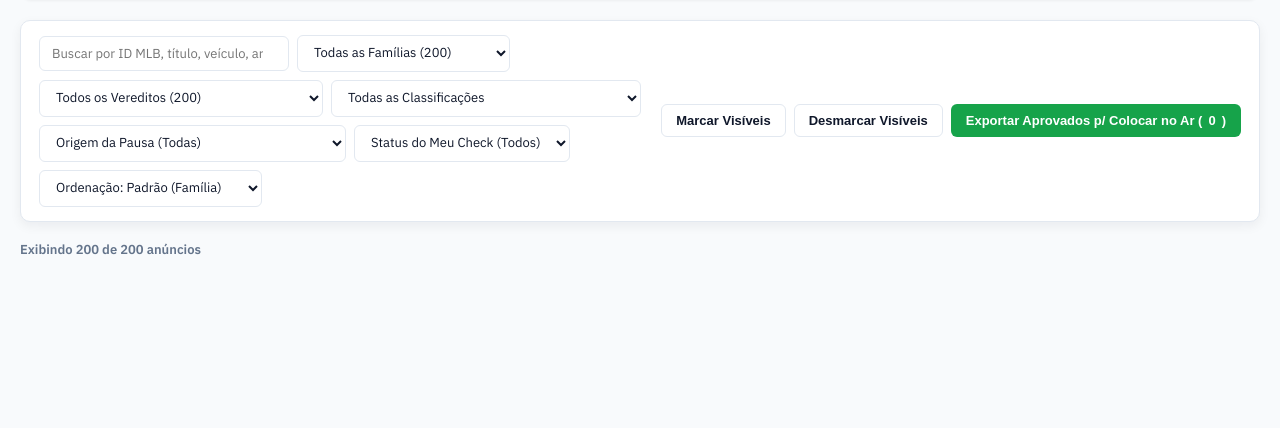
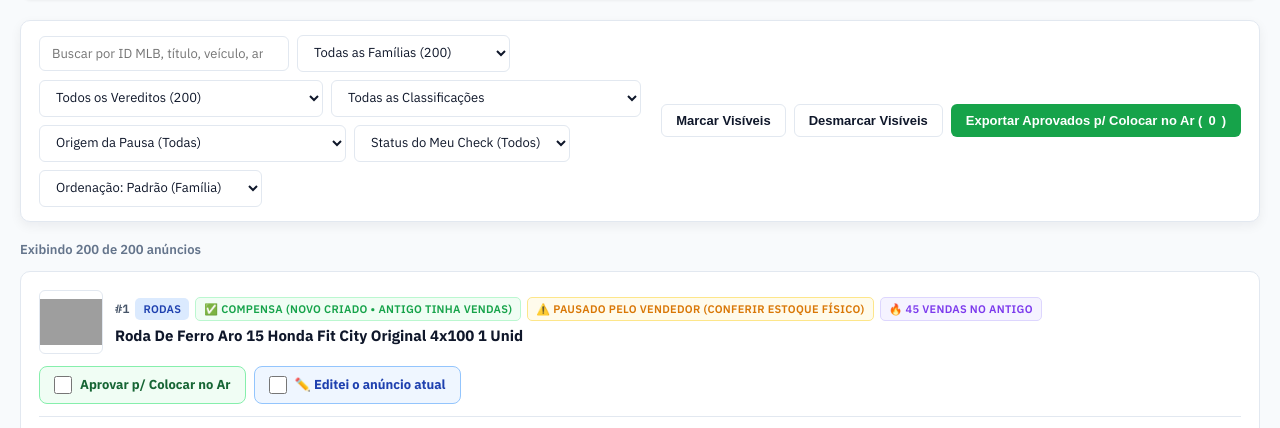
Before and after one commit to jmarckert/carrom-painel, a plain HTML site: page inativos.html in a window 1280 px wide. Shown: the part 483-911 px from the top of the page. Before the commit the page ends 800 px from the top, so only its background shows below. Drawn offline with Linux system fonts and the light colour scheme; grey boxes are pictures that could not be loaded.

Commit message:
Fix badgeFamilia reference and restore cards rendering

```diff
--- a/inativos.html
+++ b/inativos.html
@@ -336,6 +336,28 @@ function updateCounters() {
   document.getElementById('btnExportCount').textContent = countApproved;
 }
 
+function badgeFamilia(f) {
+  if (f === 'Rodas') return '<span class="badge b-rodas">Rodas</span>';
+  if (f === 'Calotas') return '<span class="badge b-calotas">Calotas</span>';
+  return '<span class="badge b-pecas">Autopeças</span>';
+}
+
+function badgeDecisao(it) {
+  if (!it.compensa_novo) {
+    return '<span class="badge b-err">⛔ Não Compensa Ativar (' + it.decisao + ')</span>';
+  }
+  if (it.decisao === 'criar_novo_recomendado') {
+    return '<span class="badge b-ok">✅ Compensa Novo (Antigo Bloqueado/Defasado)</span>';
+  }
+  if (it.decisao === 'corrigir_atual_ou_novo') {
+    return '<span class="badge b-ok">✅ Compensa (Novo Criado • Antigo Tinha Vendas)</span>';
+  }
+  if (it.decisao === 'atencao_dimensao_me2') {
+    return '<span class="badge b-warn">📏 Compensa c/ Atenção à Caixa (Limite 100cm ME2)</span>';
+  }
+  return '<span class="badge b-purple">🔍 Compensa (Verificar Similar Ativo)</span>';
+}
+
 function toggleItemCheck(oldId, cb) {
   if (cb.checked) {
     approvedMap[oldId] = true;
@@ -519,11 +541,15 @@ function toggleSelectVisible(state) {
   const list = getFilteredItems();
   list.forEach(it => {
     if (it.new_id) {
-      if (state) approvedMap[it.old_id] = true;
-      else delete approvedMap[it.old_id];
+      if (state) {
+        approvedMap[it.old_id] = true;
+        delete editedMap[it.old_id];
+      } else {
+        delete approvedMap[it.old_id];
+      }
     }
   });
-  saveApproved();
+  saveState();
   renderCards();
 }
 
```
